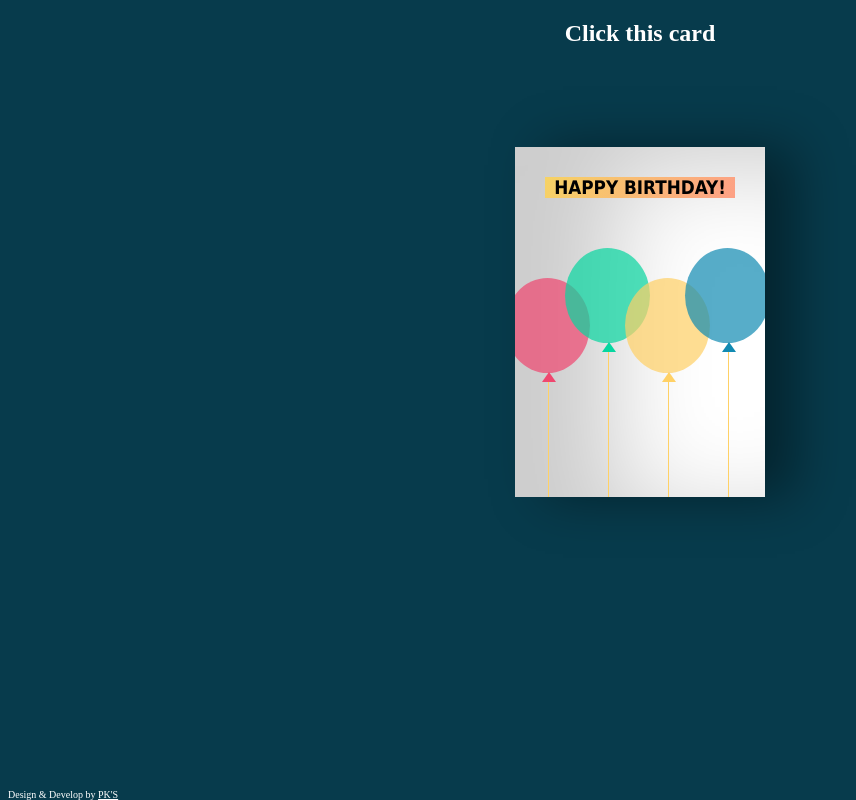
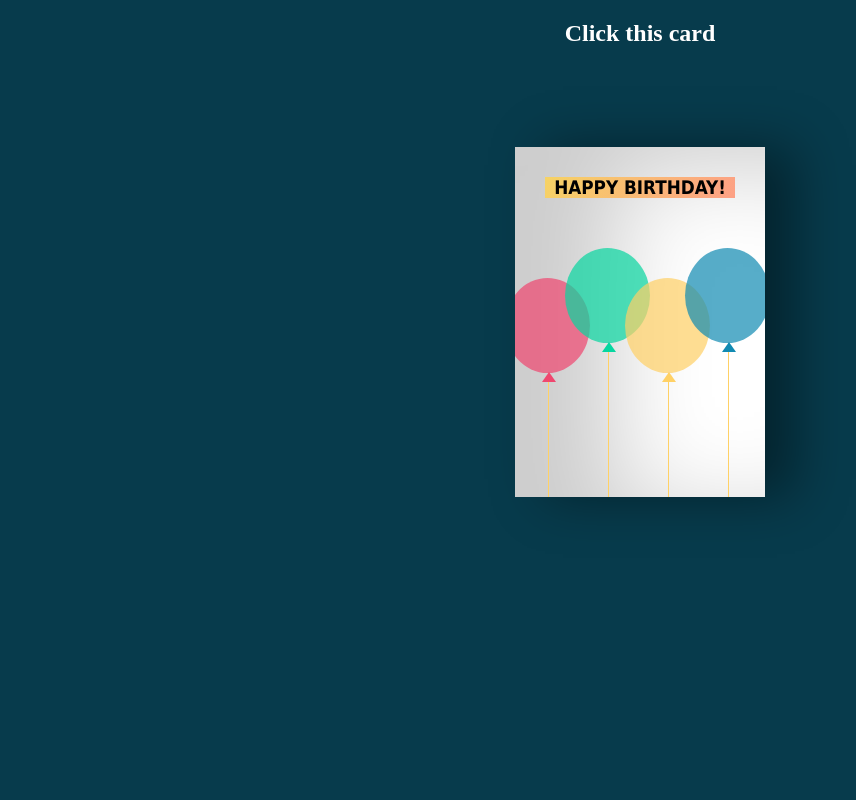
Before and after one commit to alvinocampo12/happybirthday.github.io, a plain HTML site: page index.html in a window 1280 px wide. Shown: the whole page, without its empty margins (0-856 px from the left). Drawn offline with Linux system fonts and the light colour scheme; a script that the page names is missing.

Commit message:
index.html

```diff
--- a/index.html
+++ b/index.html
@@ -30,8 +30,8 @@
   </div>
 </div>
 </div>
-<footer><center>Design & Develop by <a href="https://praweensoni.netlify.app/">PK'S</a></center>
-</footer>
+
+
   <script src="main.js"></script>
 </body>
 </html>
```
